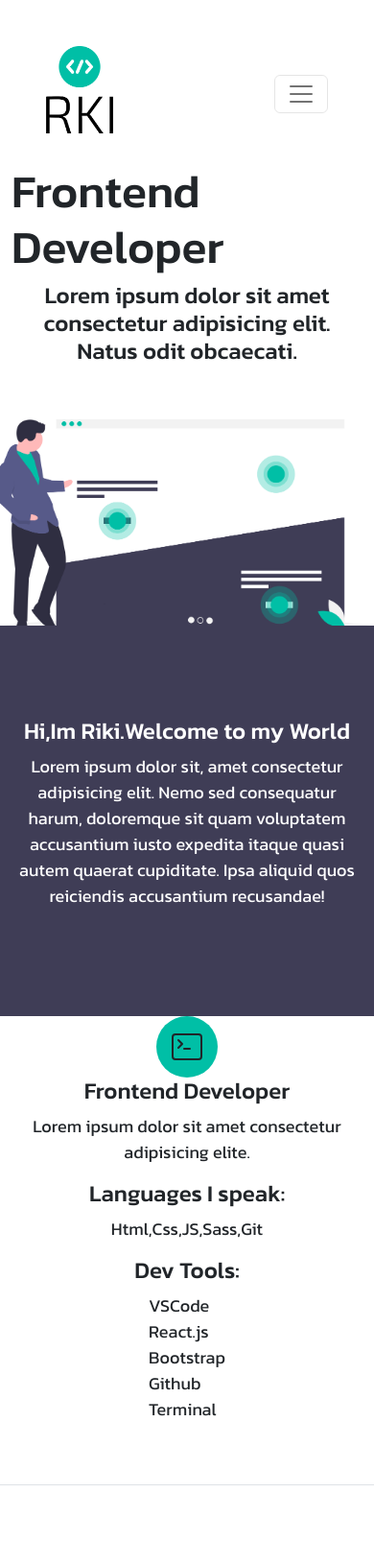
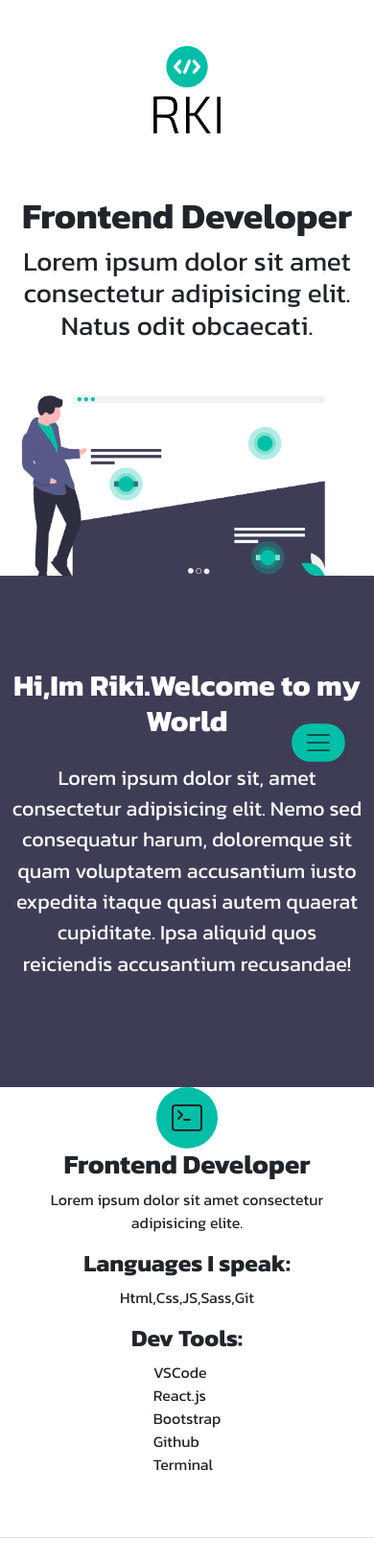
Before and after one commit to aguilcasariki/portfolio, a plain HTML site: page index.html in a window 390 px wide. Shown: the top 1630 px of the page at 96% size. Drawn offline with nearby package versions, Linux system fonts and the light colour scheme.

Commit message:
Migrate to the mobile-first philosophy, make fonts and images responsive

```diff
--- a/index.html
+++ b/index.html
@@ -24,21 +24,21 @@
 
     <!--Navbar section-->
     <nav class="navbar navbar-expand-lg pt-5">
-      <div class="container justify-content-between align-items-center px-5">
+      <div class="container justify-content-center align-items-center px-5">
         <div class="navbar_brand ">
           <h2><a class="navbar-brand " href="#"><img
-                src="./images/rki-low-resolution-logo-color-on-transparent-background.png" alt="Riki´s Logo" width="70"
+                src="./images/rki-low-resolution-logo-color-on-transparent-background.png" alt="Riki´s Logo" class="w-100"
                 ></a></h2>
         </div>
 
-        <div class="navbar_btn">
+        <div class="navbar_btn position-fixed">
           <button class="navbar-toggler" type="button" data-bs-toggle="collapse"
             data-bs-target="#navbarSupportedContent" aria-controls="navbarSupportedContent" aria-expanded="false"
             aria-label="Toggle navigation">
             <span class="navbar-toggler-icon"></span>
           </button>
           <div class="collapse navbar-collapse" id="navbarSupportedContent">
-            <ul class="navbar-nav me-auto mb-2 mb-lg-0 ">
+            <ul class="navbar-nav me-auto mb-2 mb-lg-0 list-unstyled ">
               <li class="nav-item">
                 <a class="nav-link" href="#about">About Me</a>
               </li>
@@ -60,11 +60,11 @@
 
     <!--Welcome section-->
     <section id="welcome" class="welcome">
-      <div class="welcome_container container d-flex flex-column align-items-center pt-3 ">
-        <h1 class="welcome_title">Frontend Developer</h1>
-        <h2 class="text-center">Lorem ipsum dolor sit amet consectetur adipisicing elit. Natus odit obcaecati. </h2>
-        <div class="welcome_picture pt-5">
-          <img src="./images/undraw_heatmap_uyye test1.png" alt="" width="400">
+      <div class="welcome_container container d-flex flex-column align-items-center mt-5  ">
+        <h1 class="welcome_title display-3 fw-bold text-center">Frontend Developer</h1>
+        <h2 class="text-center display-6 fw-normal ">Lorem ipsum dolor sit amet consectetur adipisicing elit. Natus odit obcaecati. </h2>
+        <div class="welcome_picture mt-5">
+          <img src="./images/undraw_heatmap_uyye test1.png" alt="A frontend developer" class="w-100" >
 
         </div>
       </div>
@@ -74,8 +74,8 @@
     <!--About me section-->
     <section class="about bg-success py-5" id="about">
       <div class="about_container container  d-flex flex-column align-items-center text-white my-5">
-        <h2 class="about_title">Hi,Im Riki.Welcome to my World</h2>
-        <p class="text-center">Lorem ipsum dolor sit, amet consectetur adipisicing elit. Nemo sed consequatur harum, doloremque sit quam
+        <h2 class="about_title display-5 fw-bold text-center mb-4">Hi,Im Riki.Welcome to my World</h2>
+        <p class="text-center fs-4">Lorem ipsum dolor sit, amet consectetur adipisicing elit. Nemo sed consequatur harum, doloremque sit quam
           voluptatem accusantium iusto expedita itaque quasi autem quaerat cupiditate. Ipsa aliquid quos reiciendis
           accusantium recusandae!</p>
       </div>
@@ -96,20 +96,20 @@
         </div>
 
 
-        <h2 class="stack_title ">
+        <h2 class="stack_title display-6 fw-bold">
           Frontend Developer
         </h2>
 
-        <p class="stack_description text-center">
+        <p class="stack_description text-center fs-6">
           Lorem ipsum dolor sit amet consectetur adipisicing elite.
         </p>
 
-        <h2 class="stack_subtitle-languages">Languages I speak:</h2>
+        <h2 class="stack_subtitle-languages display-6 fw-bold fs-2">Languages I speak:</h2>
 
-        <p class="stack_description-languages">Html,Css,JS,Sass,Git</p>
+        <p class="stack_description-languages fs-6">Html,Css,JS,Sass,Git</p>
 
-        <h2 class="stack_subtitle-devtools">Dev Tools:</h2>
-        <ul class="stack_devtools-list p-0">
+        <h2 class="stack_subtitle-devtools display-6 fw-bold fs-2">Dev Tools:</h2>
+        <ul class="stack_devtools-list p-0 list-unstyled fs-6">
           <li class="devtool_item-vscode">VSCode</li>
           <li class="devtool_item-react">React.js</li>
           <li class="devtool_item-bootstrap">Bootstrap</li>
@@ -126,16 +126,25 @@
     </section>
 
     <!--Projects section-->
+
     <section id="projects" class="projects  py-5  border-top ">
       <div class="projects_container container d-flex flex-column align-items-center">
-        <h2 class="h2 my-5">These are my projects</h2>
+        <h2 class="projects_title my-5 display-6 fw-bold">These are my projects</h2>
+
         <!--Projects container-->
+
         <div class="grid_projects_container ">
+
           <!--Container row-->
+
           <div class="row g-5">
+
             <!--Specific project container-->
+
             <div class="col-lg-4 d-flex flex-column align-items-center">
+
               <!--Card-->
+
               <div class="ih-item square effect6 bottom_to_top"><a href="#">
                   <div class="img"><img src="./images/photo_4979088091297983073_w.jpg"
                       alt="Random Quotes Machine image"></div>
@@ -197,10 +206,10 @@
           >
         </div>
 
-        <p class="text-center text-white">Lorem ipsum dolor sit amet consectetur adipisicing elit. Adipisci, ex.</p>
+        <p class="text-center text-white fs-6">Lorem ipsum dolor sit amet consectetur adipisicing elit. Adipisci, ex.</p>
 
 
-        <ul class="container mt-5 contact_list d-flex justify-content-center">
+        <ul class="container mt-5 contact_list d-flex justify-content-center list-unstyled">
           <li class="contact_github mx-3 ">
 
             <a href="#" class="btn text-white border rounded-circle border-white p-3">
--- a/style/style.css
+++ b/style/style.css
@@ -12,21 +12,12 @@ html{
 
 body{
     font-family: 'Kanit', sans-serif;
-    font-size: 1.13rem;
+
 }
 
-ul{
 
-    list-style: none;
-}
 
-h1{
-    font-size: 3rem;
-}
 
-h2{
-    font-size:1.5rem;
-}
 
 
 
@@ -34,11 +25,28 @@ h2{
     background-color: #3F3D56 !important;
 }
 
+
+
+
+/*Navbar*/
+.navbar_brand{
+    width: 4.375rem;
+}
+
+.navbar_btn{
+    bottom: 50px;
+    right: 30px;
+    background-color: #00BFA6 !important;
+    border-radius: 100px;
+    z-index: 1000000000;
+}
+
+/*Welcome section*/
+.welcome_picture{
+    width: 21.875rem;
+}
+
+/*Stack section*/
 .stack_icon_wrapper{
     background-color: #00BFA6 !important;
 }
-
-
-/*Navbar*/
-
-/*Welcome section*/
```
